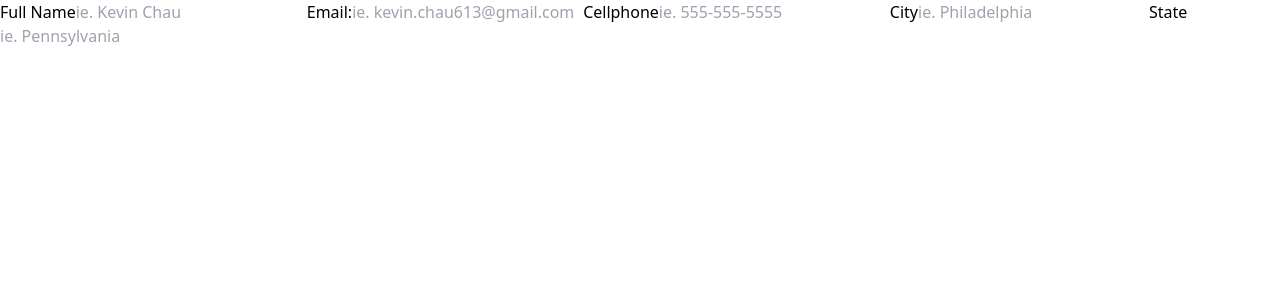
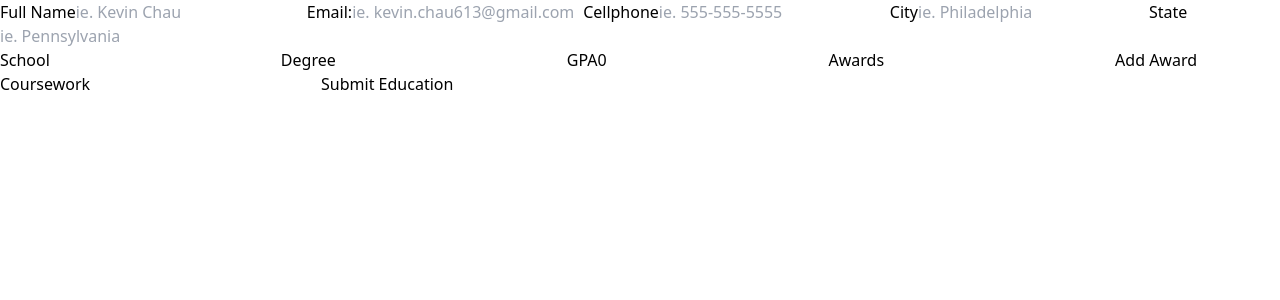
Before and after one commit to thekevinchau/ResumeGenerator, a React (Vite) app: page / in a window 1280 px wide. Shown: the top 300 px of the page. Built offline with nearby package versions, Linux system fonts and the light colour scheme.

Commit message:
Added ability to add to awards on education section

```diff
--- a/src/App.tsx
+++ b/src/App.tsx
@@ -1,6 +1,8 @@
 import { useState } from "react"
-import HeaderForms from "./components/HeaderForms";
-import HeaderSection from "./components/HeaderSection";
+import HeaderForms from "./components/Forms/HeaderForms";
+import HeaderSection from "./components/Sections/HeaderSection";
+import EducationForms from "./components/Forms/EducationForms";
+import EducationSection from "./components/Sections/EducationSection";
 
 
 interface HeaderInfo {
@@ -31,13 +33,43 @@ export default function App() {
       state: "",
     }
   )
+  const handleHeaderInput = (event: React.ChangeEvent<HTMLInputElement>) => {
+    const {name, value} = event.target;
+    setHeaderInfo({...headerInfo, [name]: value});
+  }
 
   //Education state setters and getters
   const [educationInfo, setEducationInfo] = useState<EducationInfo>(
     {
-
+      school: "",
+      degree: "",
+      gpa: 0,
+      awards: [],
+      coursework: ""
     }
 )
+  const handleEducationInput = (event: React.ChangeEvent<HTMLInputElement>) => {
+  const {name, value} = event.target;
+  setEducationInfo({...educationInfo, [name]: value});
+}
+  //Store Education into array in the event that there are multiple educations
+  const [educationArray, setEducationArray] = useState<EducationInfo[]>([]);
+
+  const addEducation = () => {
+    //Reset education on adding education
+    const emptyEducation = {
+      school: "",
+      degree: "",
+      gpa: 0,
+      awards: [],
+      coursework: ""
+    }
+    setEducationInfo(emptyEducation);
+    setEducationArray([...educationArray, educationInfo]);
+  }
+
+
+
   /*
   @Classification: Function
   @Purpose: React to changes from event firing based on HTML Input changes
@@ -45,16 +77,18 @@ export default function App() {
   @Explanation: Uses an event and destructures the name and value from the event, which correspond to which input element is being changed and its corresponding value.
   Then copies the headerInfo object and changes the key value pair corresponding to the name key and form value.
   */
-  const handleHeaderInput = (event: React.ChangeEvent<HTMLInputElement>) => {
-    const {name, value} = event.target;
-    setHeaderInfo({...headerInfo, [name]: value});
-  }
 
   return <div className="w-screen h-screen flex justify-around bg-slate-500 font-serif">
 
     <div className="flex flex-col justify-around">
+
       <div className="border h-1/4 w-[20rem] flex flex-col align-center justify-center overflow-scroll overflow-x-scroll">
         <HeaderForms handleChange={handleHeaderInput} HeaderInfo={headerInfo}></HeaderForms>
+      </div>
+
+
+      <div className="border h-1/4 w-[20rem] flex flex-col align-center justify-center overflow-scroll overflow-x-scroll">
+        <EducationForms handleFormChange={handleEducationInput} addEducation={addEducation} EducationInfo={educationInfo}></EducationForms>
       </div>
 
 
@@ -65,6 +99,7 @@ export default function App() {
 
     <div className="border w-1/2 h-screen bg-white flex flex-col items-center justify-between">
     <HeaderSection HeaderInfo={headerInfo}></HeaderSection>
+    {educationArray.map(education => <EducationSection EducationInfo={education}></EducationSection>)}
     </div>
   </div>
 }
--- /dev/null
+++ b/src/components/Forms/EducationForms.tsx
@@ -0,0 +1,42 @@
+import { useState } from "react";
+
+interface EducationProps {
+    EducationInfo: {
+        school: string,
+        degree: string,
+        gpa: number,
+        awards: string[],
+        coursework: string,
+    }
+    handleFormChange: (event: React.ChangeEvent<HTMLInputElement>) => void,
+    addEducation: () => void;
+}
+
+export default function EducationForms({EducationInfo, handleFormChange, addEducation}: EducationProps): JSX.Element {
+    const [awardInput, setAwardInput] = useState<string>("");
+
+    const handleAwardInput = (event: React.ChangeEvent<HTMLInputElement>) => {
+        setAwardInput(event.target.value);
+    }
+
+    const addAward = () => {
+        EducationInfo.awards.push(awardInput);
+        setAwardInput("");
+    }
+
+    return <div className="flex flex-col">
+        <label>School</label>
+        <input onChange={handleFormChange} name="school" value={EducationInfo.school}></input>
+        <label>Degree</label>
+        <input onChange={handleFormChange} name="degree" value={EducationInfo.degree}></input>
+        <label>GPA</label>
+        <input onChange={handleFormChange} name="gpa" value={EducationInfo.gpa}></input>
+        <label>Awards</label>
+        {EducationInfo.awards.map((award: string) => <li>{award}</li>)}
+        <input onChange={handleAwardInput} value={awardInput}></input>
+        <button onClick={addAward}>Add Award</button>
+        <label>Coursework</label>
+        <input onChange={handleFormChange} name="coursework" value={EducationInfo.coursework}></input>
+        <button onClick={addEducation}>Submit Education</button>
+    </div>
+}
--- /dev/null
+++ b/src/components/Sections/EducationSection.tsx
@@ -0,0 +1,19 @@
+interface EducationProps {
+    EducationInfo: {
+        school: string,
+        degree: string,
+        gpa: number,
+        awards: string[],
+        coursework: string,
+    }
+}
+
+export default function EducationSection({EducationInfo}: EducationProps ): JSX.Element {
+    return <div>
+        <span>{EducationInfo.school}</span>
+        <span>{EducationInfo.degree}</span>
+        <span>{EducationInfo.gpa}</span>
+        <span>{EducationInfo.coursework}</span>
+        <span>{EducationInfo.awards.map((award: string) => <li>{award}</li>)}</span>
+    </div>
+}
--- a/src/components/HeaderSection.tsx
+++ b/src/components/Sections/HeaderSection.tsx
@@ -10,7 +10,7 @@ interface HeaderProps {
 
 export default function HeaderSection({HeaderInfo}: HeaderProps):JSX.Element {
     return (<div>
-        <h1>{HeaderInfo.name}</h1>
+        <h1 className="">{HeaderInfo.name}</h1>
         <span>{HeaderInfo.email} {HeaderInfo.cell}</span>
     </div>)
 }
```
Also changed, not shown: src/components/Forms/HeaderForms.tsx (renamed from src/components/HeaderForms.tsx).
